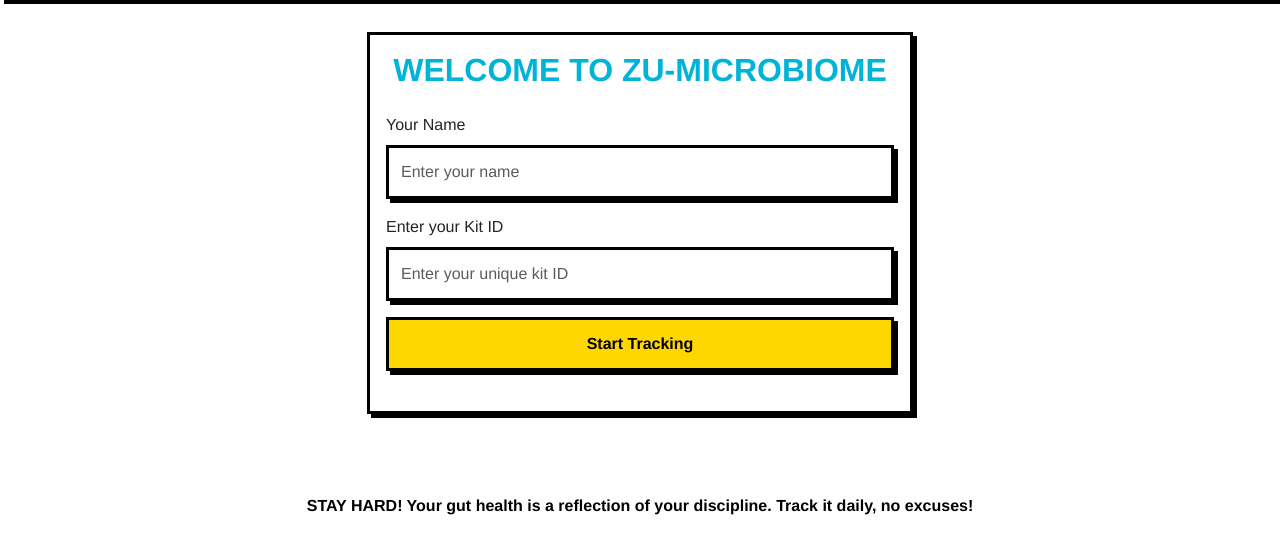
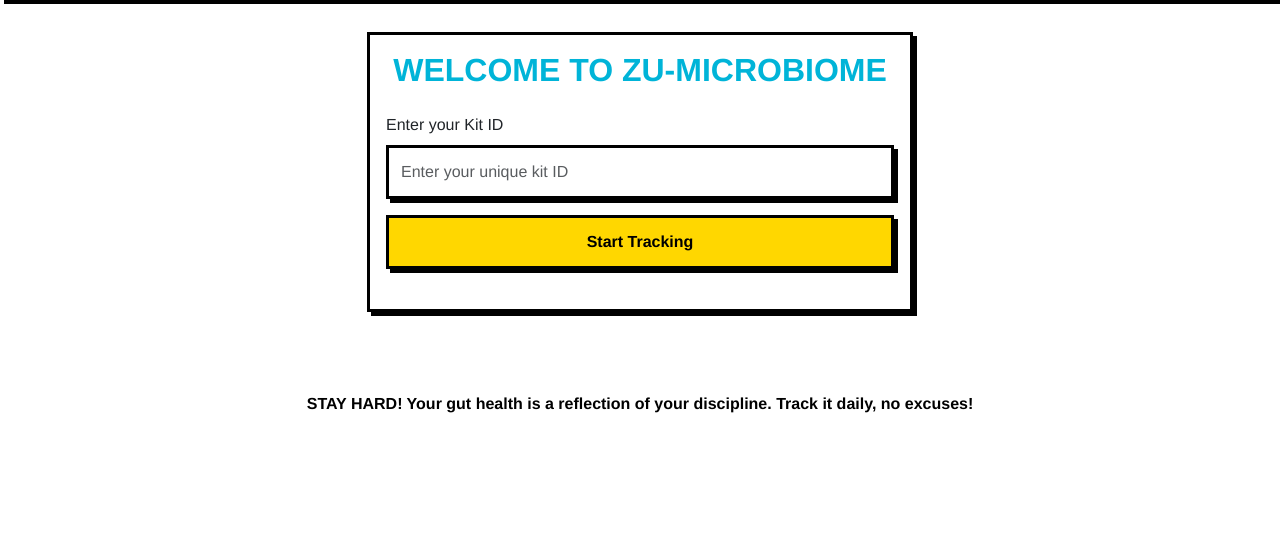
Before and after one commit to dhruv1710/ZuMicrobiome, a Flask app: page / in a window 1280 px wide. Shown: the part 68-609 px from the top of the page. Run offline with Flask 3, Linux system fonts and the light colour scheme; some libraries are stand-ins or nearby versions; some web fonts are replaced.

Commit message:
Assistant checkpoint: Remove name field and add auto-generated username display
Assistant generated file changes:
- templates/index.html: Remove name field and add username display, Update validation function
- app.py: Update validate-kit route, Update validate-kit response

---

User prompt:

Remove the name field since we generate usernames, and also the user must be able to see his username

```diff
--- a/app.py
+++ b/app.py
@@ -74,13 +74,6 @@ def validate_kit(kit_id):
     from models import AnonymousUser, Admin, KitCode
     logging.debug(f"Validating kit ID: {kit_id}")
 
-    data = request.get_json()
-    user_name = data.get('name')
-
-    if not user_name:
-        logging.debug("Name is required but not provided")
-        return jsonify({"valid": False, "error": "Name is required"}), 400
-
     # Check if it's an admin code
     admin = Admin.query.filter_by(username=kit_id).first()
     if admin and admin.is_active:
@@ -98,10 +91,11 @@ def validate_kit(kit_id):
     is_valid = user is not None and kit_code is not None
 
     if is_valid:
-        # Update user name if valid
-        user.name = user_name
+        username = generate_microbial_username()
+        user.name = username
         db.session.commit()
-        logging.debug(f"Updated name for kit ID {kit_id} to {user_name}")
+        logging.debug(f"Generated username for kit ID {kit_id}: {username}")
+        return jsonify({"valid": is_valid, "is_admin": False, "username": username})
 
     return jsonify({"valid": is_valid, "is_admin": False})
 
--- a/templates/index.html
+++ b/templates/index.html
@@ -8,12 +8,11 @@
                 <h2 class="card-title text-center mb-4">Welcome to Zu-Microbiome</h2>
                 <div id="kit-input" class="mb-4">
                     <div class="mb-3">
-                        <label for="userName" class="form-label">Your Name</label>
-                        <input type="text" class="form-control" id="userName" placeholder="Enter your name">
-                    </div>
-                    <div class="mb-3">
                         <label for="kitId" class="form-label">Enter your Kit ID</label>
                         <input type="text" class="form-control" id="kitId" placeholder="Enter your unique kit ID">
+                    </div>
+                    <div id="usernameDisplay" class="mb-3 d-none">
+                        <p class="text-muted">Your username: <span id="username"></span></p>
                     </div>
                     <div class="d-grid gap-2 mt-3">
                         <button class="btn btn-primary" onclick="validateKitId()">Start Tracking</button>
@@ -29,15 +28,9 @@
 <script>
     function validateKitId() {
         const kitId = document.getElementById('kitId').value;
-        const userName = document.getElementById('userName').value;
 
         if (!kitId) {
             alert('Please enter a Kit ID');
-            return;
-        }
-
-        if (!userName) {
-            alert('Please enter your name');
             return;
         }
 
@@ -46,7 +39,7 @@
             headers: {
                 'Content-Type': 'application/json',
             },
-            body: JSON.stringify({ name: userName })
+            body: JSON.stringify({})
         })
             .then(response => response.json())
             .then(data => {
```
